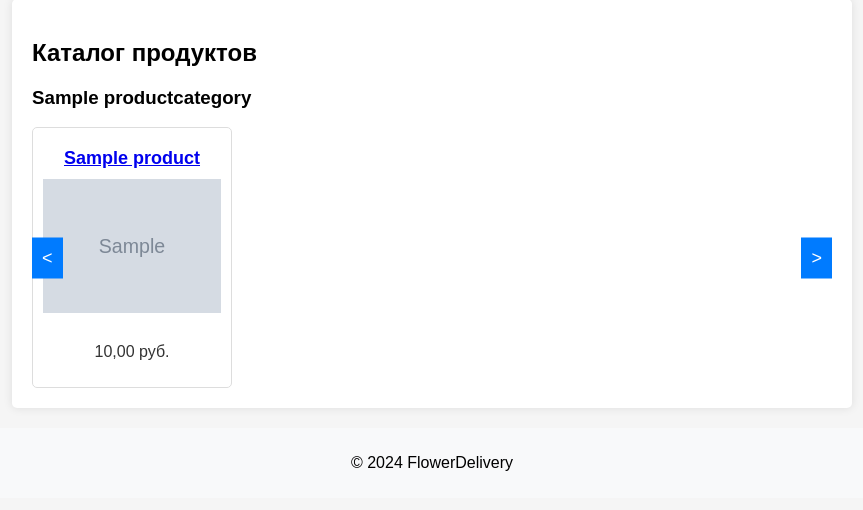
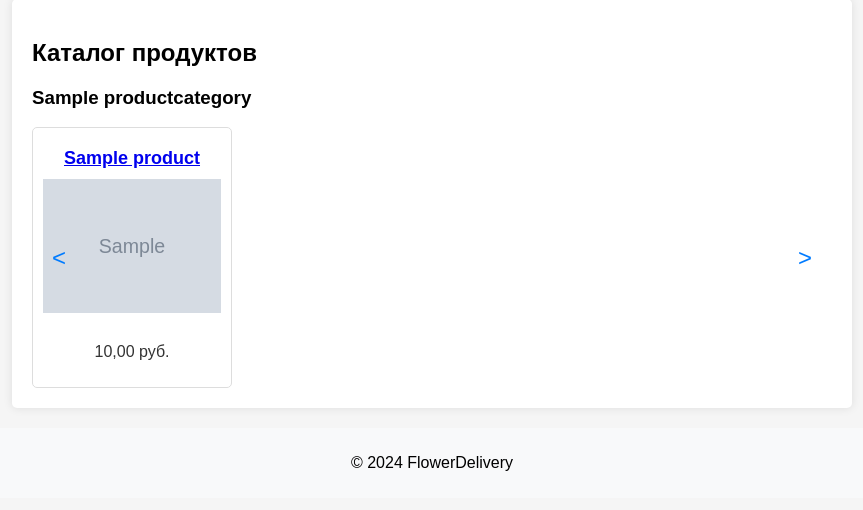
Before and after one commit to MasterVVK/flower_delivery, a Django app: page / in a window 1280 px wide. Shown: the part 163-673 px from the top of the page, without its empty margins (208-1071 px from the left). Run offline with Django 5.2, Linux system fonts and the light colour scheme; tables that the repository leaves empty hold one stand-in row (values such as "Sample post"); grey boxes marked "Sample" are stand-in pictures; parts of the project's set-up code (start-up, migrations or seed data) failed here and were passed over.

Commit message:
Update styles.css

```diff
--- a/static/styles.css
+++ b/static/styles.css
@@ -152,26 +152,31 @@ form button:hover {
 }
 
 .scroll-button {
-    background-color: #007bff;
+    background-color: transparent; /* Прозрачный фон */
     border: none;
-    color: white;
-    padding: 10px;
+    color: #007bff; /* Синий цвет текста */
+    padding: 20px; /* Увеличенное поле */
     cursor: pointer;
-    font-size: 18px;
+    font-size: 24px; /* Увеличенный размер текста */
     position: absolute;
     z-index: 2; /* Увеличено значение */
     top: 50%;
     transform: translateY(-50%);
+    transition: color 0.3s ease, background-color 0.3s ease; /* Плавный переход для эффекта наведения */
+}
+
+.scroll-button:hover {
+    color: #0056b3; /* Темно-синий цвет текста при наведении */
+    background-color: rgba(0, 123, 255, 0.1); /* Полупрозрачный синий цвет при наведении */
 }
 
 .scroll-button.left {
-    left: 0;
+    left: 0; /* Обеспечивает видимость кнопок */
 }
 
 .scroll-button.right {
-    right: 0;
+    right: 0; /* Обеспечивает видимость кнопок */
 }
-
 .product-slider-container:hover .scroll-button.left,
 .product-slider-container:hover .scroll-button.right {
     display: block;
```
